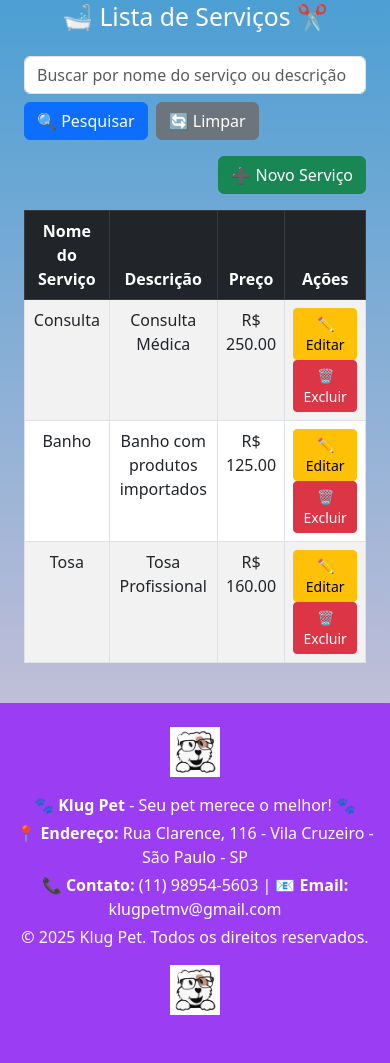
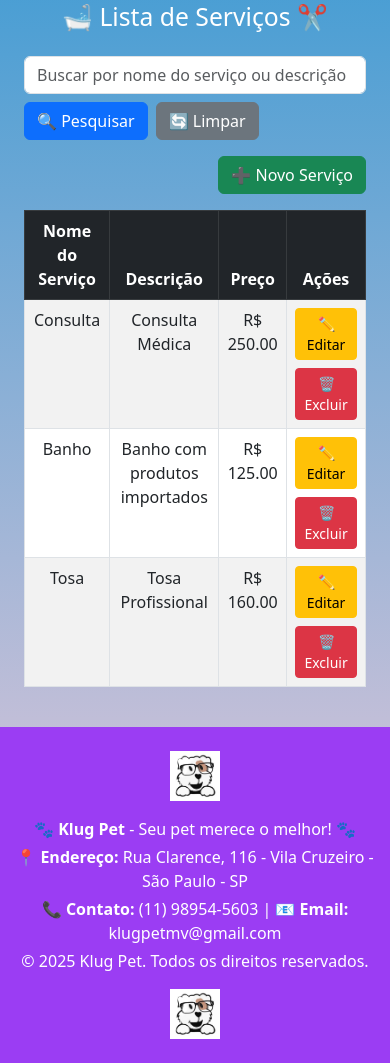
Before and after one commit to rodrigo12crt/projeto_integrado_5_ADS, a Django app: page /servicos/ in a window 390 px wide. Shown: the part 290-1353 px from the top of the page. Before the commit the page ends 1305 px from the top, so only its background shows below. Run offline with Django 5.2, Linux system fonts and the light colour scheme; a user stored in the database is signed in; data comes from the database, SQL or seed files in the repository; both versions use the stored data as it was after the commit; some libraries are stand-ins or nearby versions.

Commit message:
Atualização botões responsivos e redefinir senha

```diff
--- a/projeto_integrado/klugpet/templates/listar_agendamentos.html
+++ b/projeto_integrado/klugpet/templates/listar_agendamentos.html
@@ -83,8 +83,10 @@
                 <td>{{ agendamento.status }}</td>
                 <td>
                     <!-- Botões -->
-                    <a href="{% url 'editar_agendamentos' agendamento.id %}" class="btn btn-sm btn-warning">✏️ Editar</a>
-                    <a href="{% url 'excluir_agendamentos' agendamento.id %}" class="btn btn-sm btn-danger" onclick="return confirm('Tem certeza que deseja excluir este agendamento?')">🗑️ Excluir</a>
+                    <div class="d-grid gap-2 d-md-block">
+                        <a href="{% url 'editar_agendamentos' agendamento.id %}" class="btn btn-warning btn-sm">✏️ Editar</a>
+                        <a href="{% url 'excluir_agendamentos' agendamento.id %}" class="btn btn-danger btn-sm" onclick="return confirm('Tem certeza que deseja excluir este agendamento?')">🗑️ Excluir</a>
+                    </div>
                 </td>
             </tr>
             {% empty %}
--- a/projeto_integrado/klugpet/templates/listar_pet.html
+++ b/projeto_integrado/klugpet/templates/listar_pet.html
@@ -62,13 +62,15 @@
                     <td>{{ pet.tutor.nome_completo }}</td>
                     <td>
                         <!-- Botões -->
-                        <a href="{% url 'editar_pet' pet.id %}" class="btn btn-sm btn-warning me-1" title="Editar">
+                        <div class="d-grid gap-2 d-md-block">
+                        <a href="{% url 'editar_pet' pet.id %}" class="btn btn-warning btn-sm" title="Editar">
                             ✏️ Editar
                         </a>
-                        <a href="{% url 'excluir_pet' pet.id %}" class="btn btn-sm btn-danger" title="Excluir"
+                        <a href="{% url 'excluir_pet' pet.id %}" class="btn btn-danger btn-sm" title="Excluir"
                         onclick="return confirm('Tem certeza que deseja excluir este pet?');">
                             🗑️ Excluir
                         </a>
+                        </div>
                     </td>
                 </tr>
                 {% empty %}
--- a/projeto_integrado/klugpet/templates/listar_servicos.html
+++ b/projeto_integrado/klugpet/templates/listar_servicos.html
@@ -56,8 +56,10 @@
                 <td>R$ {{ servico.preco }}</td>
                 <td>
                     <!-- Botões -->
-                    <a href="{% url 'editar_servicos' servico.id %}" class="btn btn-sm btn-warning">✏️ Editar</a>
-                    <a href="{% url 'excluir_servicos' servico.id %}" class="btn btn-sm btn-danger" onclick="return confirm('Tem certeza que deseja excluir este serviço?')">🗑️ Excluir</a>
+                    <div class="d-grid gap-2 d-md-block">
+                        <a href="{% url 'editar_servicos' servico.id %}" class="btn btn-warning btn-sm">✏️ Editar</a>
+                        <a href="{% url 'excluir_servicos' servico.id %}" class="btn btn-danger btn-sm" onclick="return confirm('Tem certeza que deseja excluir este serviço?')">🗑️ Excluir</a>
+                    </div>
                 </td>
             </tr>
             {% empty %}
--- a/projeto_integrado/klugpet/templates/listar_tutores.html
+++ b/projeto_integrado/klugpet/templates/listar_tutores.html
@@ -64,8 +64,10 @@
                     </a>
                 </td>
                 <td>
-                    <a href="{% url 'editar_tutor' tutor.id %}" class="btn btn-warning btn-sm">✏️ Editar</a>
-                    <a href="{% url 'excluir_tutor' tutor.id %}" class="btn btn-danger btn-sm" onclick="return confirm('Tem certeza que deseja excluir este tutor?');">🗑️ Excluir</a>
+                    <div class="d-grid gap-2 d-md-block">
+                        <a href="{% url 'editar_tutor' tutor.id %}" class="btn btn-warning btn-sm">✏️ Editar</a>
+                        <a href="{% url 'excluir_tutor' tutor.id %}" class="btn btn-danger btn-sm" onclick="return confirm('Tem certeza que deseja excluir este tutor?');">🗑️ Excluir</a>
+                    </div>
                 </td>
             </tr>
             {% empty %}
--- a/projeto_integrado/klugpet/templates/listar_usuarios.html
+++ b/projeto_integrado/klugpet/templates/listar_usuarios.html
@@ -54,13 +54,15 @@
                     <td>{{ usuario.get_nivel_display }}</td>
                     <td>
                         <!-- Botões -->
-                        <a href="{% url 'editar_usuario' usuario.id %}" class="btn btn-sm btn-warning me-1" title="Editar">
+                        <div class="d-grid gap-2 d-md-block">
+                        <a href="{% url 'editar_usuario' usuario.id %}" class="btn btn-warning btn-sm" title="Editar">
                             ✏️ Editar
                         </a>
-                        <a href="{% url 'excluir_usuario' usuario.id %}" class="btn btn-sm btn-danger" title="Excluir"
+                        <a href="{% url 'excluir_usuario' usuario.id %}" class="btn btn-danger btn-sm" title="Excluir"
                         onclick="return confirm('Tem certeza que deseja excluir este usuário?');">
                             🗑️ Excluir
                         </a>
+                        </div>
                     </td>
                 </tr>
                 {% empty %}
```
Also changed, not shown: projeto_integrado/projeto_integrado/settings.py (+4 -4 lines), projeto_integrado/klugpet.db.
